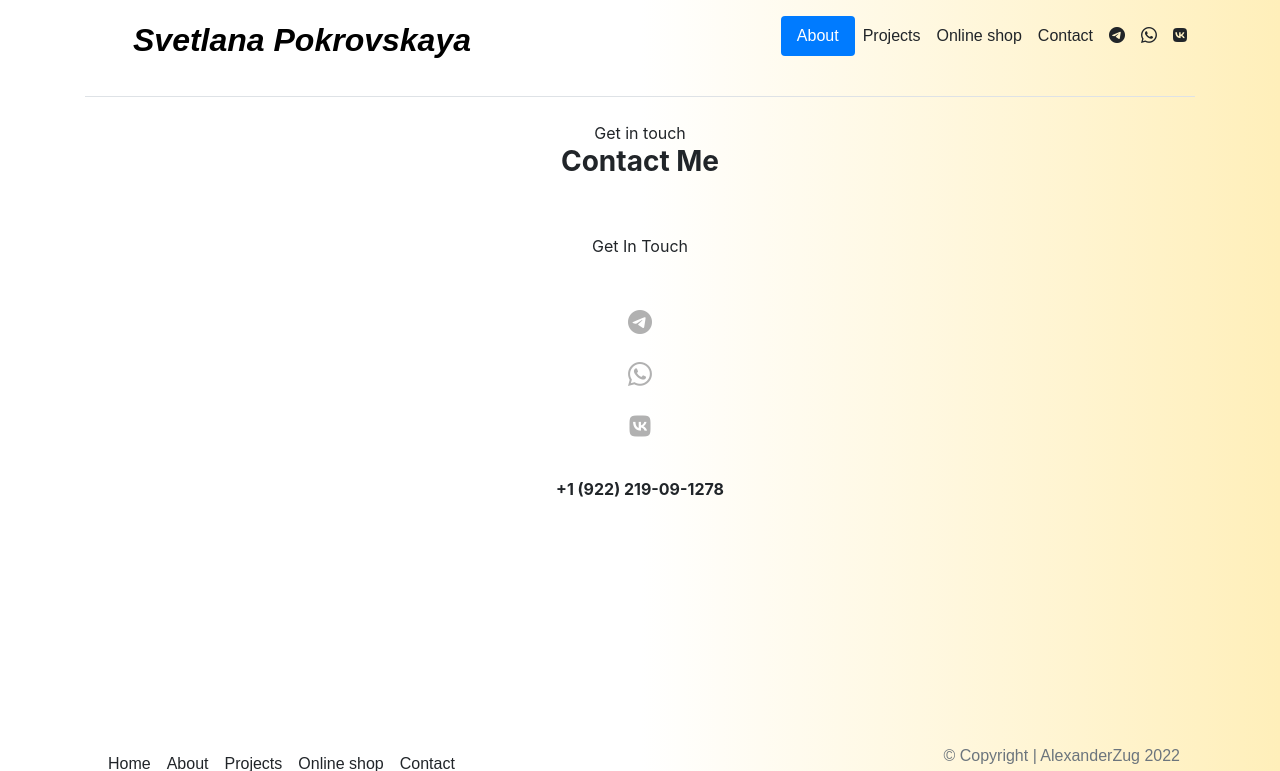
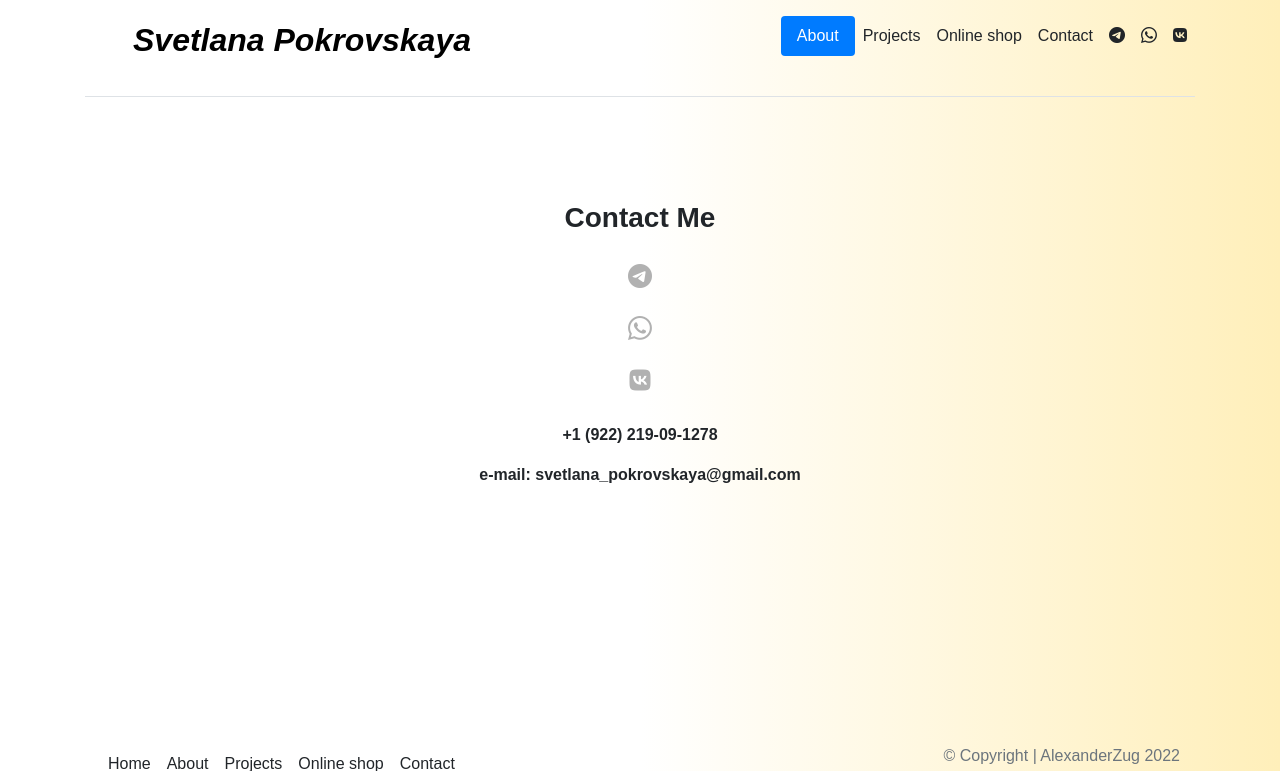
Before and after one commit to AlexanderZug/Ceramics_site, a Flask app: page /contact in a window 1280 px wide. Shown: the top 771 px of the page. Run offline with Flask 2, Linux system fonts and the light colour scheme; some libraries are stand-ins or nearby versions.

Commit message:
fix contact page

```diff
--- a/static/css/style.css
+++ b/static/css/style.css
@@ -152,12 +152,18 @@ body {
     font-size: 24px;
     color: #b1b1b1;
     padding-right: 46px;
+
 }
 
-.contact_social_icons ul li a:hover{
-    color: #1ba974;
+.font-weight-bold {
+    font-family: Luminari, fantasy;
 }
 
-.bg-light {
-    background-color: #f8f9fa!important;
+.container-contact {
+    margin-top: 13vh;
 }
+
+
+.contact_social_icons ul li a:hover{
+    color: black;
+}
--- a/templates/contact.html
+++ b/templates/contact.html
@@ -5,59 +5,13 @@ Contact
 {% endblock %}
 
 {% block body %}
-<div class="container">
-                <div class="row">
-                    <div class="col-lg-12">
+
+    <div class="container-contact">
         <div class="section_title text-center">
-                            <p class="mb-0">Get in touch</p>
-                            <h3 class="font-weight-bold text-capitalize mb-0">Contact Me</h3>
+            <h3 class="font-weight-bold">Contact Me</h3>
         </div>
     </div>
     </div>
-
-                <div class="row mt-5">
-                    <div class="col-lg-12">
-                        <div class="text-center">
-                            <button type="button" class="btn btn_custom btn_round" data-toggle="modal" data-target="#exampleModalCenter">Get In Touch</button>
-
-                            <!-- Modal -->
-                            <div class="modal fade" id="exampleModalCenter">
-                                <div class="modal-dialog modal-dialog-centered" role="document">
-                                    <div class="modal-content">
-                                        <div class="modal-header">
-                                            <h5 class="modal-title mb-0 font-weight-bold" id="exampleModalLongTitle"> Contact Me</h5>
-                                            <button type="button" class="close" data-dismiss="modal" aria-label="Close">
-                                                <span aria-hidden="true">×</span>
-                                            </button>
-                                        </div>
-                                        <div class="modal-body">
-                                            <form class="custom_form_body">
-                                                <div class="form-group">
-                                                    <input type="text" class="form-control" id="fname" placeholder="First Name">
-                                                </div>
-                                                <div class="form-group">
-                                                    <input type="email" class="form-control" id="semail" placeholder="Email">
-                                                </div>
-
-                                                <div class="form-group">
-                                                    <input type="text" class="form-control" id="sbject" placeholder="Subject">
-                                                </div>
-
-                                                <div class="form-group mt-2">
-                                                    <textarea name="comments" id="comments" rows="6" class="form-control" placeholder="Your message..."></textarea>
-                                                </div>
-                                                <div>
-                                                    <button class="btn btn_custom w-50">Submit</button>
-                                                </div>
-                                            </form>
-                                        </div>
-                                    </div>
-                                </div>
-                            </div>
-                        </div>
-                    </div>
-                </div>
-                <div class="row mt-3">
     <div class="col-lg-12">
         <div class="contact_social_icons text-center mt-3">
             <ul class="list-unstyled">
@@ -68,11 +22,9 @@ Contact
                 <li class="nav-item"><a href="{{ vk_page }}" class="nav-link link-dark px-2"><i
                         class="fa fa-vk"></i></a></li>
             </ul>
-                            <p class="font-weight-bold mt-4"> +1 (922) 219-09-1278</p>
-                        </div>
-                    </div>
+            <p class="font-weight-bold"> +1 (922) 219-09-1278</p>
+            <p class="font-weight-bold"> e-mail: svetlana_pokrovskaya@gmail.com</p>
         </div>
     </div>
 
-
 {% endblock %}
```
Lines whose indentation alone changed are shown as unchanged.
